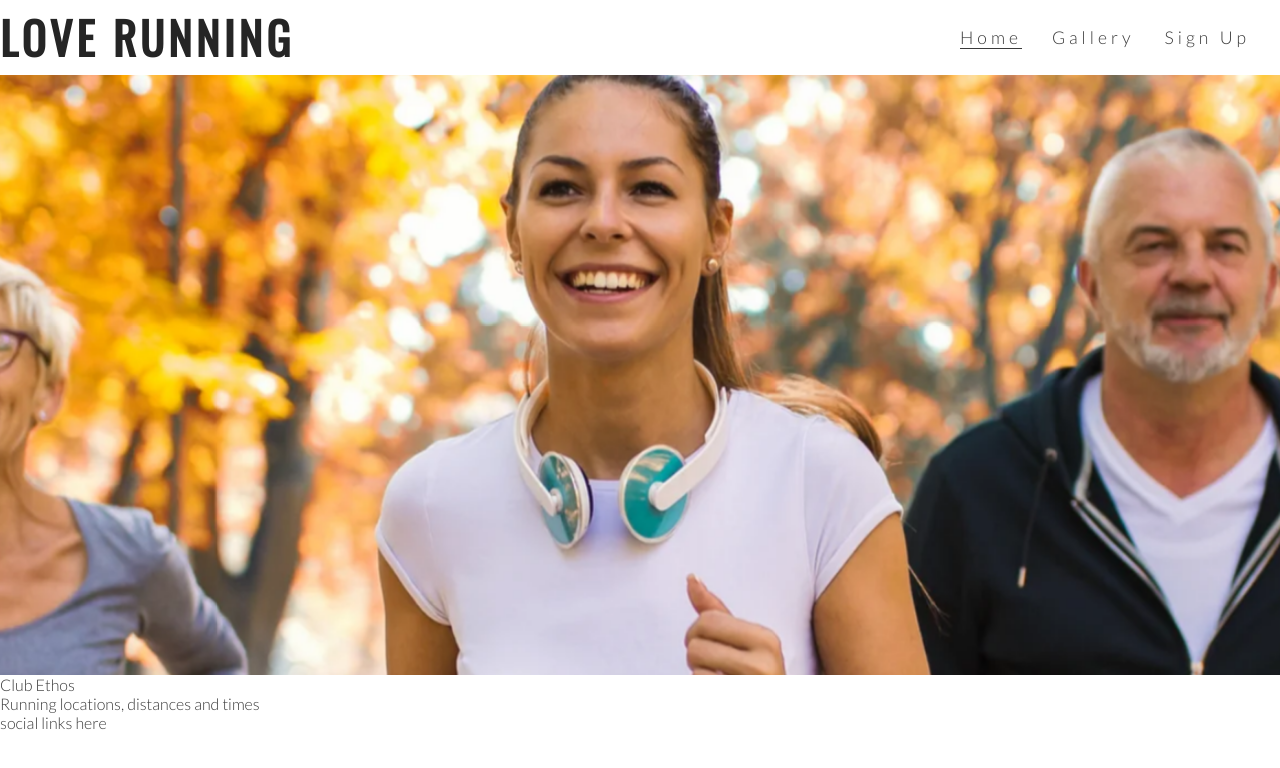
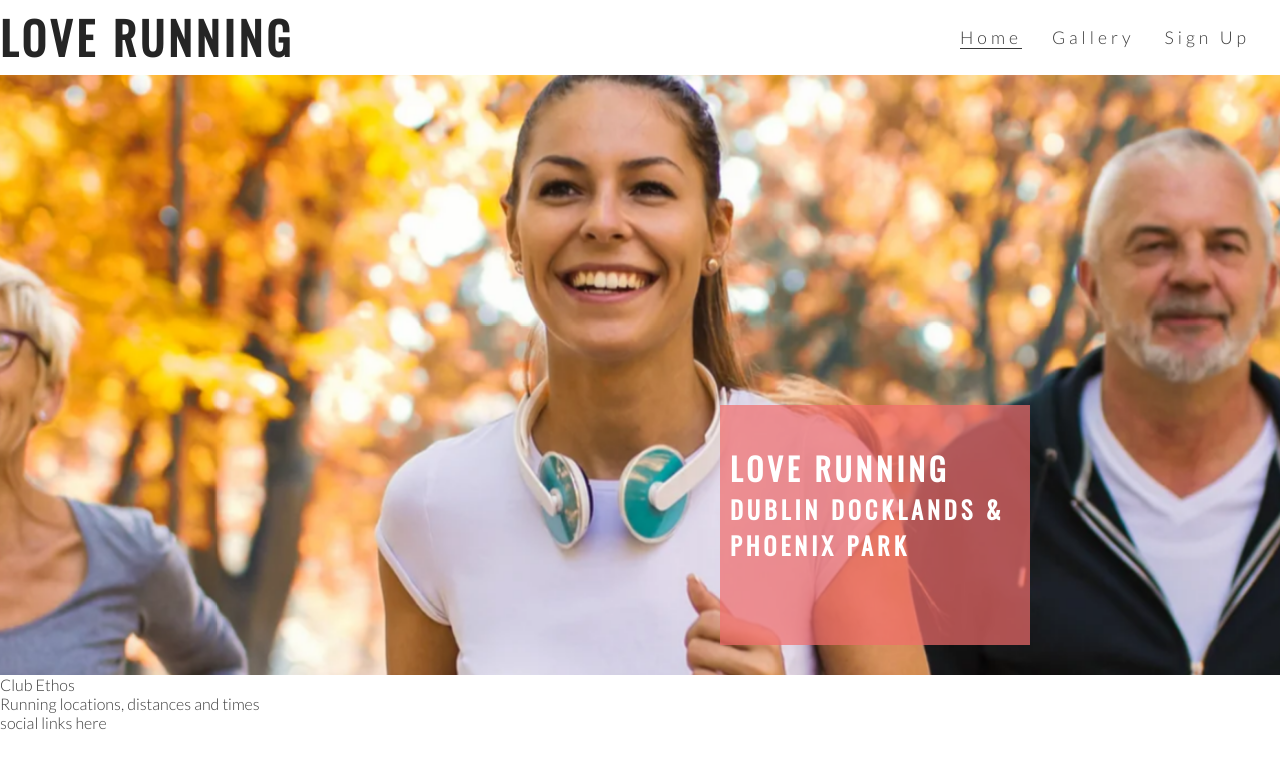
Before and after one commit to Franzdev8/love-running, a plain HTML site: page index.html in a window 1280 px wide. Drawn offline with nearby package versions, Linux system fonts and the light colour scheme.

Commit message:
Add cover text and style

```diff
--- a/assets/css/style.css
+++ b/assets/css/style.css
@@ -56,12 +56,18 @@ h1, h2 {
     border-bottom: 1px solid #3a3a3a;
 }
 
-/* hero-image */
+/* hero-image and cover text */
 
 #hero-outer {
     height: 600px;
     width: 100%;
     overflow: hidden;
+
+    position: relative;
+}
+
+#cover-text, #cover-text h2 {
+    color: #fff;
 }
 
 #hero-image {
@@ -85,3 +91,23 @@ h1, h2 {
         transform: scale(1.1);
     }
 }
+
+#cover-text {
+    font-size: 130%;
+    font-family: Oswald, sans-serif;
+    text-transform: uppercase;
+    letter-spacing: 4px;
+
+    width: 300px;
+    height: 200px;
+
+    padding-top: 40px;
+    padding-left: 10px;
+
+    background-color: rgba(241, 109, 107, .7);
+
+    bottom: 30px;
+    right: 250px;
+
+    position: absolute;
+}
--- a/index.html
+++ b/index.html
@@ -33,6 +33,10 @@
     </header>
     <section id="hero-outer">
         <div id="hero-image"></div>
+        <div id="cover-text">
+            <h2>Love Running</h2>
+            <h3>Dublin Docklands & Phoenix Park</h3>
+        </div>
     </section>
     <section>
         Club Ethos
```
